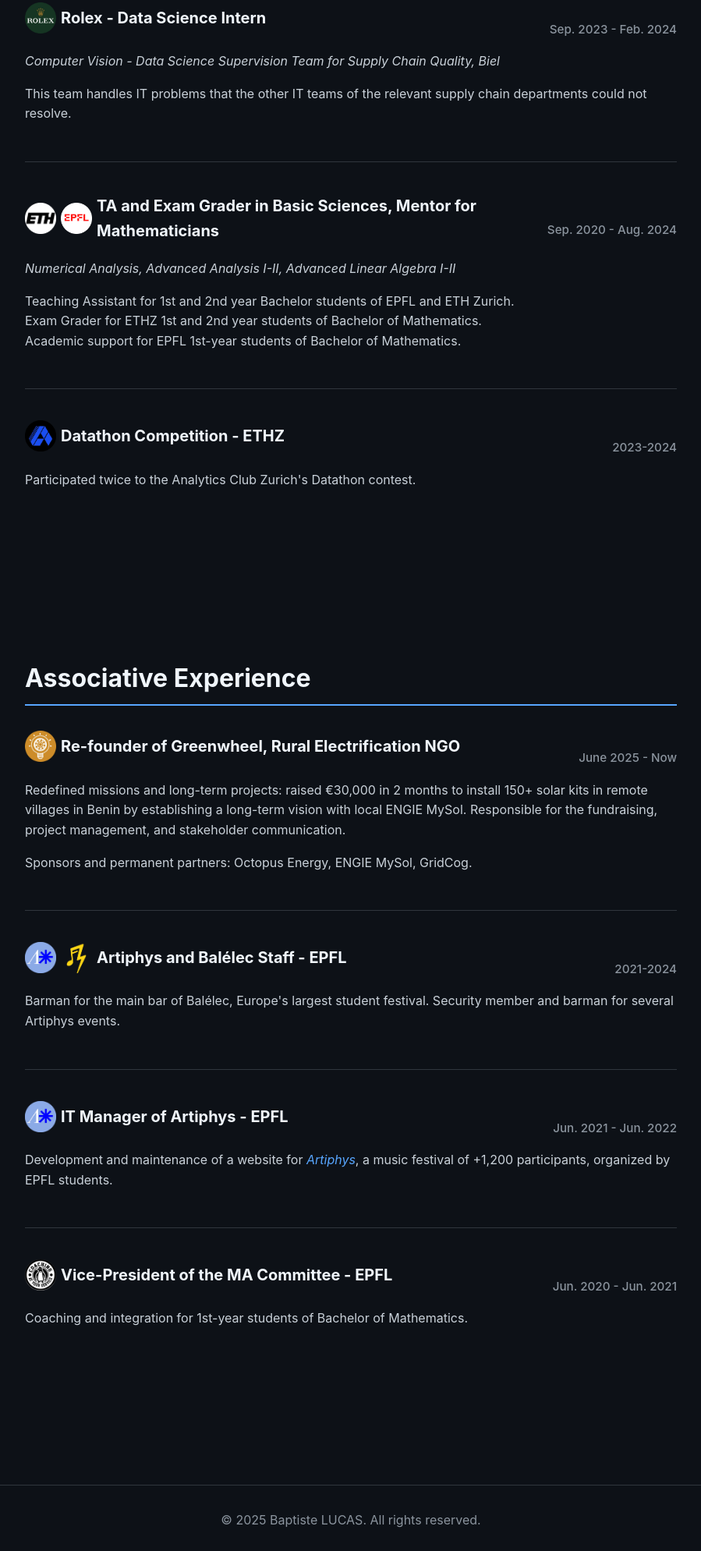
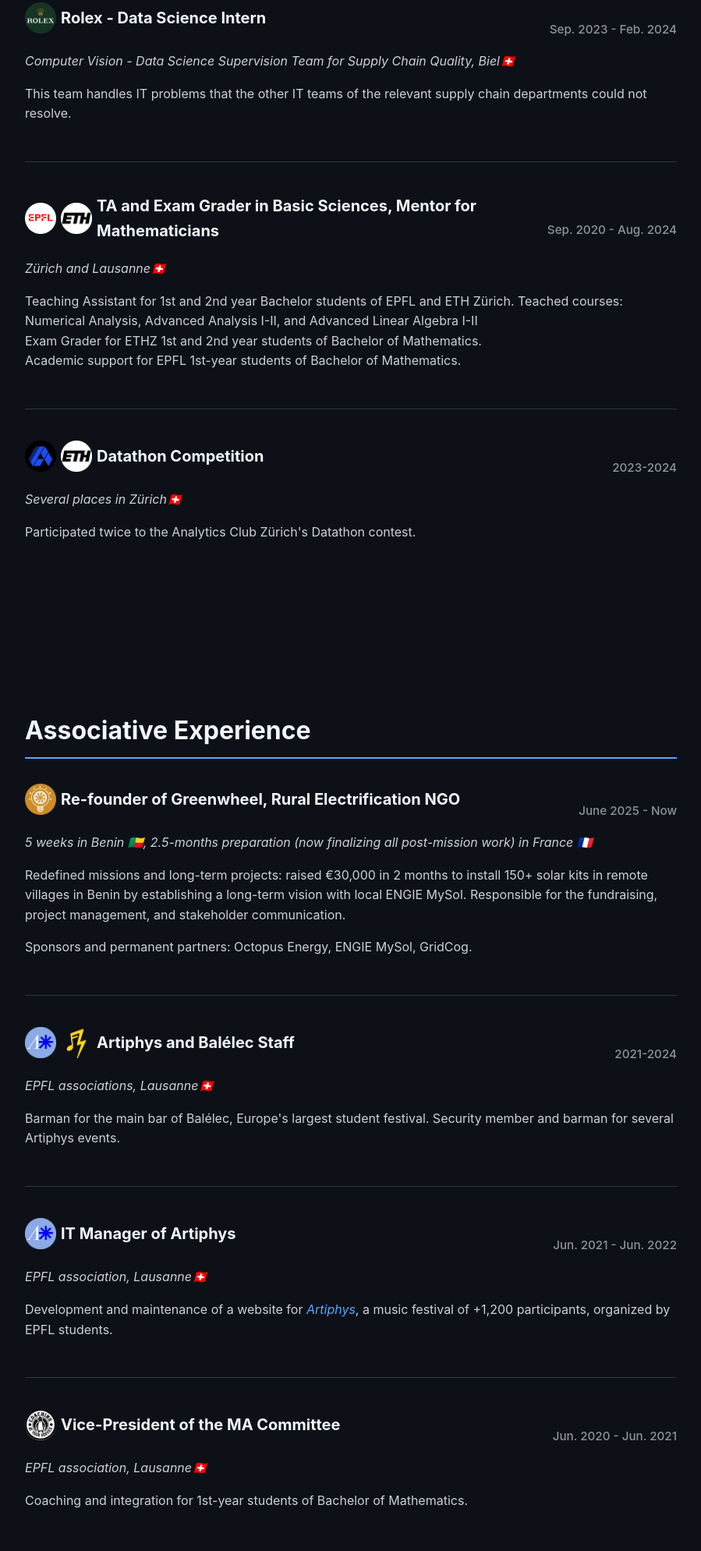
Before and after one commit to baptiste-lucas/my-portfolio, a plain HTML site: page experience/index.html in a window 1280 px wide. Shown: the part 458-2447 px from the top of the page at 78% size, without its empty margins (190-1089 px from the left). Drawn offline with Linux system fonts and the light colour scheme.

Commit message:
Added places on ZIP version

```diff
--- a/experience/index.html
+++ b/experience/index.html
@@ -66,7 +66,7 @@
                     <h3 class="title-line"><img class="inline-logo" src="../data/toelt.png" alt="TOELT logo"> TOELT - AI Research Intern</h3>
                     <span class="date">Sep. 2024 - May 2025</span>
                 </div>
-                <p class="location">Computer Vision UE-Funded Project and Other AI Research, Zurich</p>
+                <p class="location">Computer Vision UE-Funded Project and Other AI Research, Zürich🇨🇭</p>
                 <p><a href="https://toelt.ai" style="color: #58a6ff; text-decoration: none; font-style: italic;">TOELT</a> is a start-up driven by curiosity and innovation, focused on advancing AI through research and applications that create real-world impact across diverse fields, from biology to astronomy.</p>
           </div>
 
@@ -75,27 +75,28 @@
                     <h3 class="title-line"><img class="inline-logo" src="../data/rolex.png" alt="Rolex logo"> Rolex - Data Science Intern</h3>
                     <span class="date">Sep. 2023 - Feb. 2024</span>
                 </div>
-                <p class="location">Computer Vision - Data Science Supervision Team for Supply Chain Quality, Biel</p>
+                <p class="location">Computer Vision - Data Science Supervision Team for Supply Chain Quality, Biel🇨🇭</p>
                 <p>This team handles IT problems that the other IT teams of the relevant supply chain departments could not resolve.</p>
             </div>
 
             <div class="experience-item">
                 <div class="experience-header">
-                    <h3 class="title-line"><img class="inline-logo" src="../data/ethz.png" alt="ETHZ logo"> <img class="inline-logo" src="../data/epfl.png" alt="EPFL logo">TA and Exam Grader in Basic Sciences, Mentor for Mathematicians</h3>
+                    <h3 class="title-line"><img class="inline-logo" src="../data/epfl.png" alt="EPFL logo"><img class="inline-logo" src="../data/ethz.png" alt="ETHZ logo">TA and Exam Grader in Basic Sciences, Mentor for Mathematicians</h3>
                     <span class="date">Sep. 2020 - Aug. 2024</span>
                 </div>
-                <p class="location">Numerical Analysis, Advanced Analysis I-II, Advanced Linear Algebra I-II</p>
-                <p>Teaching Assistant for 1st and 2nd year Bachelor students of EPFL and ETH Zurich. <br>
+                <p class="location">Zürich and Lausanne🇨🇭</p>
+                <p>Teaching Assistant for 1st and 2nd year Bachelor students of EPFL and ETH Zürich. Teached courses: Numerical Analysis, Advanced Analysis I-II, and Advanced Linear Algebra I-II <br>
                     Exam Grader for ETHZ 1st and 2nd year students of Bachelor of Mathematics.  <br>
                     Academic support for EPFL 1st-year students of Bachelor of Mathematics.</p>
             </div>
 
             <div class="experience-item">
                 <div class="experience-header">
-                    <h3 class="title-line"><img class="inline-logo" src="../data/analytics_club.png" alt="ACZ logo"> Datathon Competition - ETHZ</h3>
+                    <h3 class="title-line"><img class="inline-logo" src="../data/analytics_club.png" alt="ACZ logo"><img class="inline-logo" src="../data/ethz.png" alt="ETHZ logo"> Datathon Competition</h3>
                     <span class="date">2023-2024</span>
                 </div>
-                <p>Participated twice to the Analytics Club Zurich's Datathon contest.</p>
+                <p class="location">Several places in Zürich🇨🇭</p>
+                <p>Participated twice to the Analytics Club Zürich's Datathon contest.</p>
             </div>
         </section>
 
@@ -107,31 +108,35 @@
                     <h3 class="title-line"><img class="inline-logo" src="../data/greenwheel.png" alt="Greenwheel logo"> Re-founder of Greenwheel, Rural Electrification NGO</h3>
                     <span class="date">June 2025 - Now</span>
                 </div>
+                <p class="location">5 weeks in Benin 🇧🇯, 2.5-months preparation (now finalizing all post-mission work) in France 🇫🇷</p>
                 <p>Redefined missions and long-term projects: raised €30,000 in 2 months to install 150+ solar kits in remote villages in Benin by establishing a long-term vision with local ENGIE MySol. Responsible for the fundraising, project management, and stakeholder communication.</p>
                 <p>Sponsors and permanent partners: Octopus Energy, ENGIE MySol, GridCog.</p>
             </div>
 
             <div class="associative-item">
                 <div class="associative-header">
-                    <h3 class="title-line"><img class="inline-logo" src="../data/artiphys.png" alt="Artiphys logo"><img class="inline-logo" src="../data/balelec.png" alt="Balélec logo">Artiphys and Balélec Staff - EPFL</h3>
+                    <h3 class="title-line"><img class="inline-logo" src="../data/artiphys.png" alt="Artiphys logo"><img class="inline-logo" src="../data/balelec.png" alt="Balélec logo">Artiphys and Balélec Staff</h3>
                     <span class="date">2021-2024</span>
                 </div>
+                <p class="location">EPFL associations, Lausanne🇨🇭</p>
                 <p>Barman for the main bar of Balélec, Europe's largest student festival. Security member and barman for several Artiphys events.</p>
             </div>
 
             <div class="associative-item">
                 <div class="associative-header">
-                    <h3 class="title-line"><img class="inline-logo" src="../data/artiphys.png" alt="Artiphys logo"> IT Manager of Artiphys - EPFL</h3>
+                    <h3 class="title-line"><img class="inline-logo" src="../data/artiphys.png" alt="Artiphys logo"> IT Manager of Artiphys</h3>
                     <span class="date">Jun. 2021 - Jun. 2022</span>
                 </div>
+                <p class="location">EPFL association, Lausanne🇨🇭</p>
                 <p>Development and maintenance of a website for <a style="color: #58a6ff; text-decoration: none; font-style: italic;" href="https://artiphys.ch">Artiphys</a>, a music festival of +1,200 participants, organized by EPFL students.</p>
             </div>
 
             <div class="associative-item">
                 <div class="associative-header">
-                    <h3 class="title-line"><img class="inline-logo" src="../data/coaching.png" alt="Coaching logo"> Vice-President of the MA Committee - EPFL</h3>
+                    <h3 class="title-line"><img class="inline-logo" src="../data/coaching.png" alt="Coaching logo"> Vice-President of the MA Committee</h3>
                     <span class="date">Jun. 2020 - Jun. 2021</span>
                 </div>
+                <p class="location">EPFL association, Lausanne🇨🇭</p>
                 <p>Coaching and integration for 1st-year students of Bachelor of Mathematics.</p>
             </div>
         </section>
```
Also changed, not shown: about/index.html (+1 -1 lines), index.html (+2 -2 lines), projects/index.html (+2 -2 lines).
